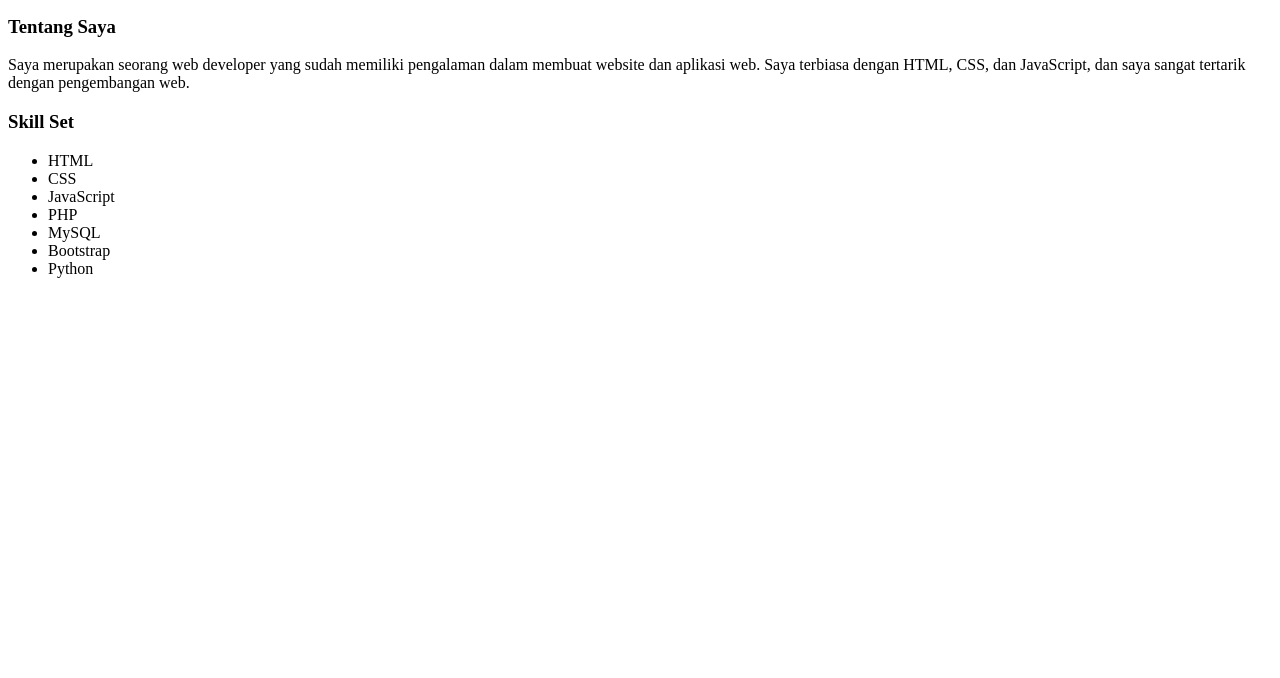
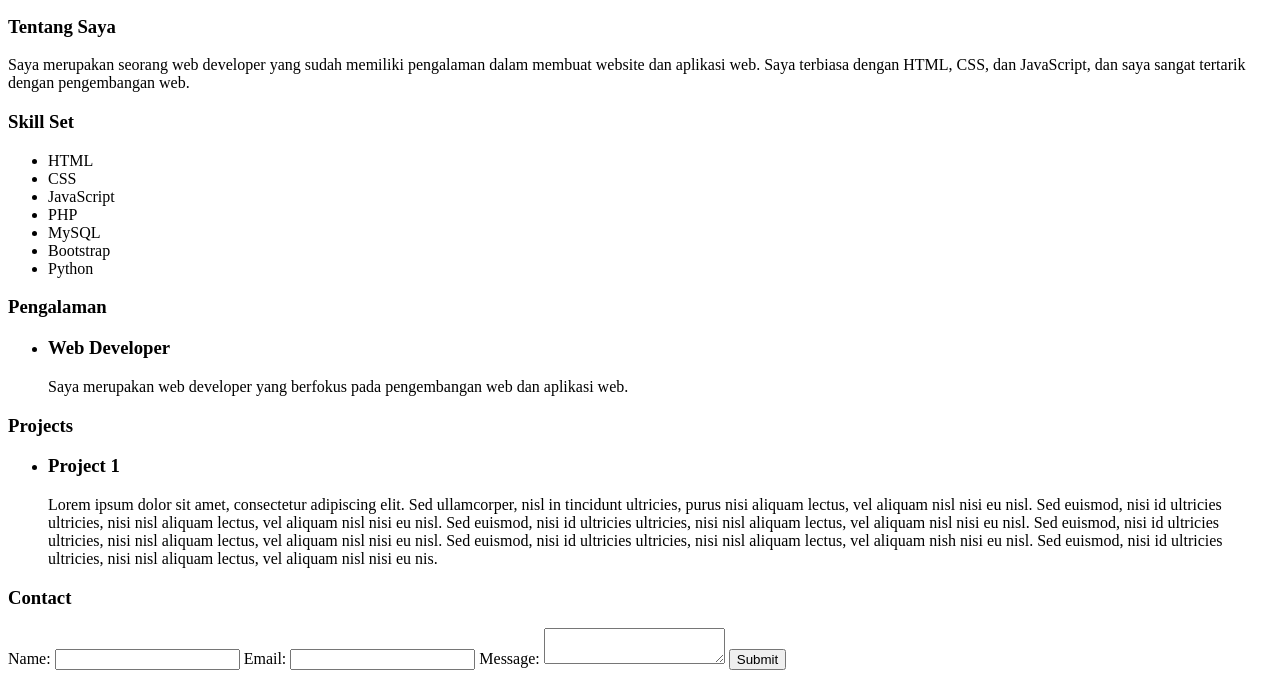
Before and after one commit to abyankamal/ngulang-basic, a plain HTML site: page index.html in a window 1280 px wide. Shown: the part 171-849 px from the top of the page. Before the commit the page ends 800 px from the top, so only its background shows below. Drawn offline with Linux system fonts and the light colour scheme.

Commit message:
finish html

```diff
--- a/index.html
+++ b/index.html
@@ -4,6 +4,7 @@
     <meta charset="UTF-8" />
     <meta name="viewport" content="width=device-width, initial-scale=1.0" />
     <title>Belajar Kembali Basic</title>
+    <style type="text/css" href="style.css"></style>
   </head>
   <body>
     <div class="menu">
@@ -38,5 +39,52 @@
         <li>Python</li>
       </ul>
     </div>
+
+    <div class="experience">
+      <h3>Pengalaman</h3>
+      <ul>
+        <li>
+          <h3>Web Developer</h3>
+          <article>
+            Saya merupakan web developer yang berfokus pada pengembangan web dan
+            aplikasi web.
+          </article>
+        </li>
+      </ul>
+    </div>
+
+    <div class="projects">
+      <h3>Projects</h3>
+      <ul>
+        <li>
+          <h3>Project 1</h3>
+          <article>
+            Lorem ipsum dolor sit amet, consectetur adipiscing elit. Sed
+            ullamcorper, nisl in tincidunt ultricies, purus nisi aliquam lectus,
+            vel aliquam nisl nisi eu nisl. Sed euismod, nisi id ultricies
+            ultricies, nisi nisl aliquam lectus, vel aliquam nisl nisi eu nisl.
+            Sed euismod, nisi id ultricies ultricies, nisi nisl aliquam lectus,
+            vel aliquam nisl nisi eu nisl. Sed euismod, nisi id ultricies
+            ultricies, nisi nisl aliquam lectus, vel aliquam nisl nisi eu nisl.
+            Sed euismod, nisi id ultricies ultricies, nisi nisl aliquam lectus,
+            vel aliquam nish nisi eu nisl. Sed euismod, nisi id ultricies
+            ultricies, nisi nisl aliquam lectus, vel aliquam nisl nisi eu nis.
+          </article>
+        </li>
+      </ul>
+    </div>
+
+    <div class="contact">
+      <h3>Contact</h3>
+      <form action="contact.php" method="post">
+        <label for="name">Name:</label>
+        <input type="text" id="name" name="name" required />
+        <label for="email">Email:</label>
+        <input type="email" id="email" name="email" required />
+        <label for="message">Message:</label>
+        <textarea id="message" name="message" required></textarea>
+        <button type="submit">Submit</button>
+      </form>
+    </div>
   </body>
 </html>
```
